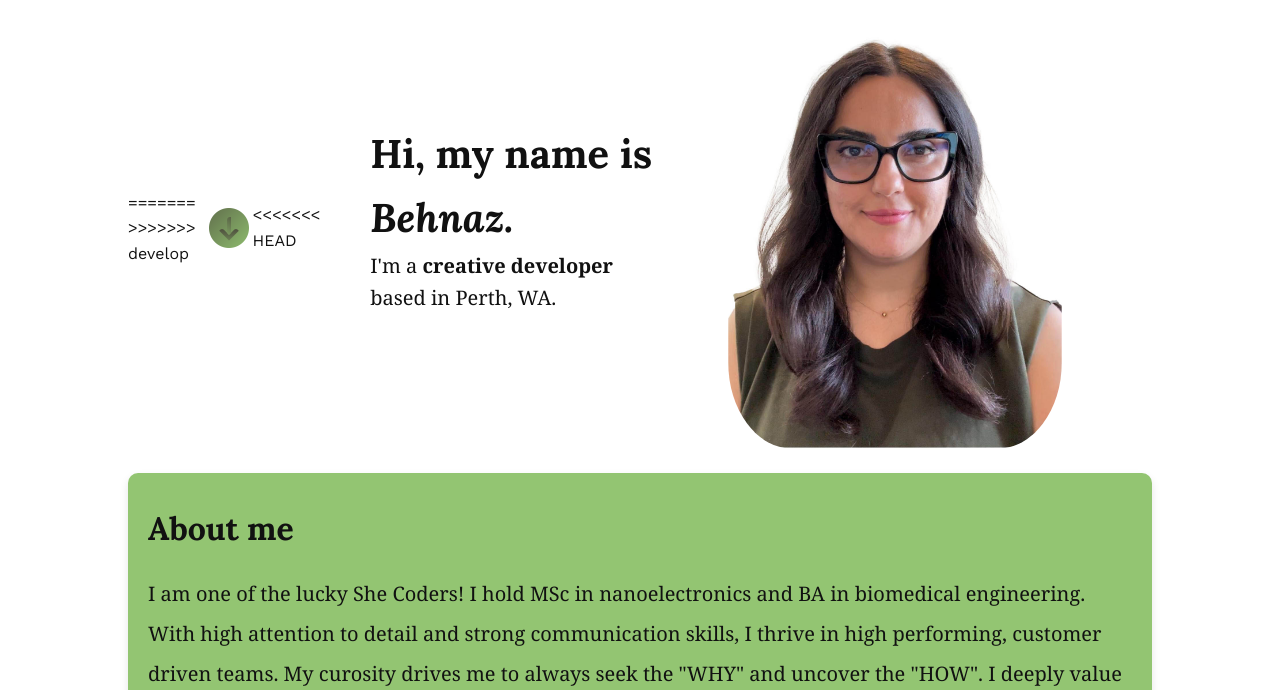
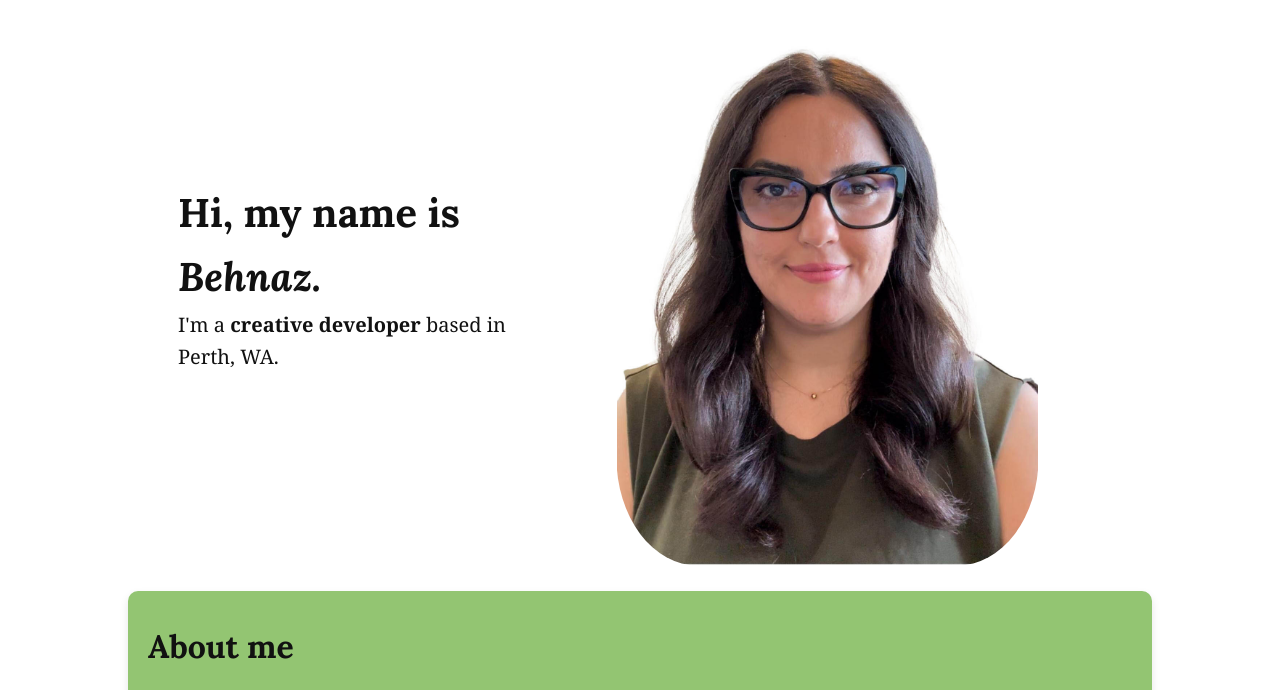
Before and after one commit to BehnazShojaei/BehnazShojaei.github.io, a plain HTML site: page index.html in a window 1280 px wide. Shown: the part 77-767 px from the top of the page. Drawn offline with nearby package versions, Linux system fonts and the light colour scheme.

Commit message:
removed scroll

```diff
--- a/index.html
+++ b/index.html
@@ -84,9 +84,7 @@
 
             <div class="hero-content">
 
-                <h1> Hi, my&NonBreakingSpace;name&NonBreakingSpace;is
-                   <b><i>Behnaz.</i></b>
-                </h1>
+                <h1> Hi, my&NonBreakingSpace;name&NonBreakingSpace;is <b><i>Behnaz.</i></b></h1>
 
                 <span>
                     <p>
@@ -96,11 +94,7 @@
                 </span>
             </div>
 
-<<<<<<< HEAD
-            <img class="scroll-down" src="./assets/icons8-scroll-down-48.png">
-=======
             <!-- <img class="scroll-down" src="./assets/icons8-scroll-down-48.png" -->
->>>>>>> develop
 
         </section>
 
--- a/style.css
+++ b/style.css
@@ -6,14 +6,9 @@
 
 :root {
     --brand1: #93c572;
-    /* --brand1: #3A5B25; */
-    /* --brand1: #3E5A26; */
     --brand2: #484439;
-
     --background-color: #ffff; */
-    /* --black: #111111;
-    /* --background-color: #11111; */
-    * --black: #ffff; */
+    --black: #ffff; */
 }
 
 /* Reset  */
```
